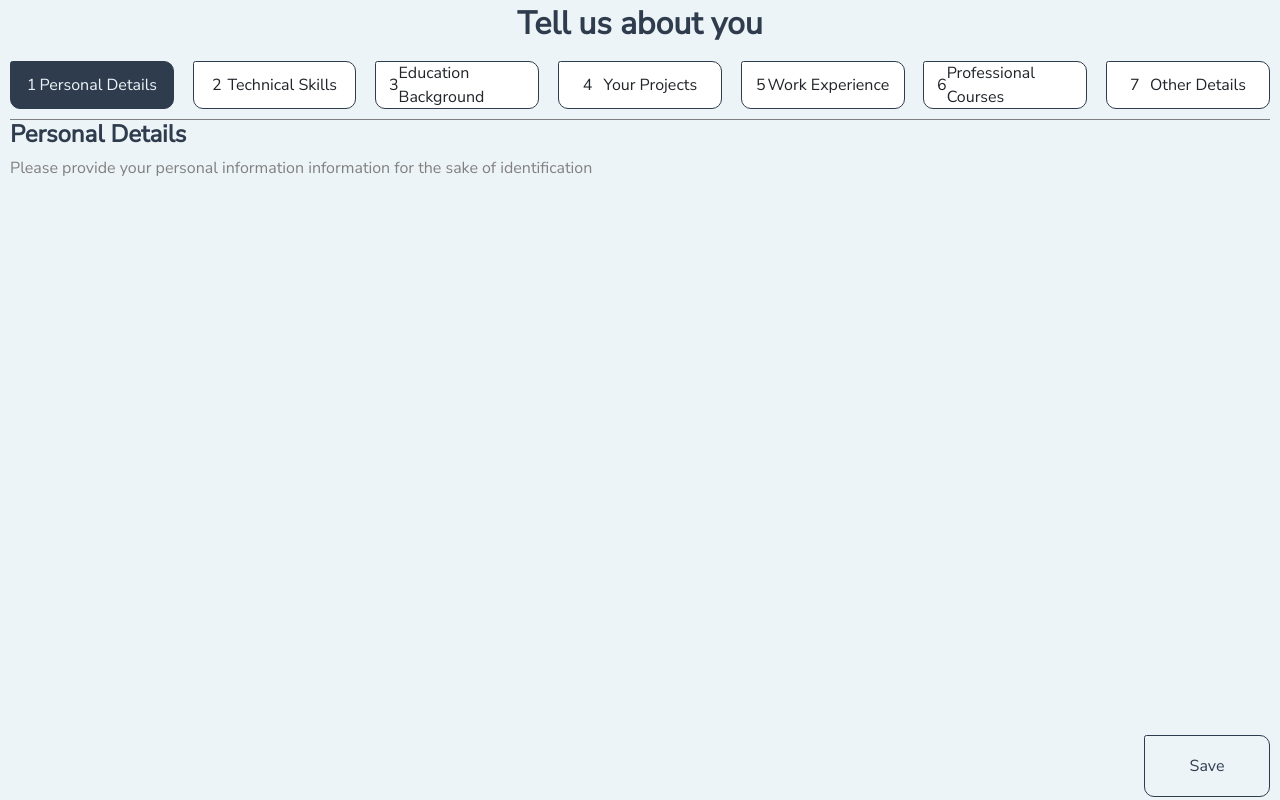
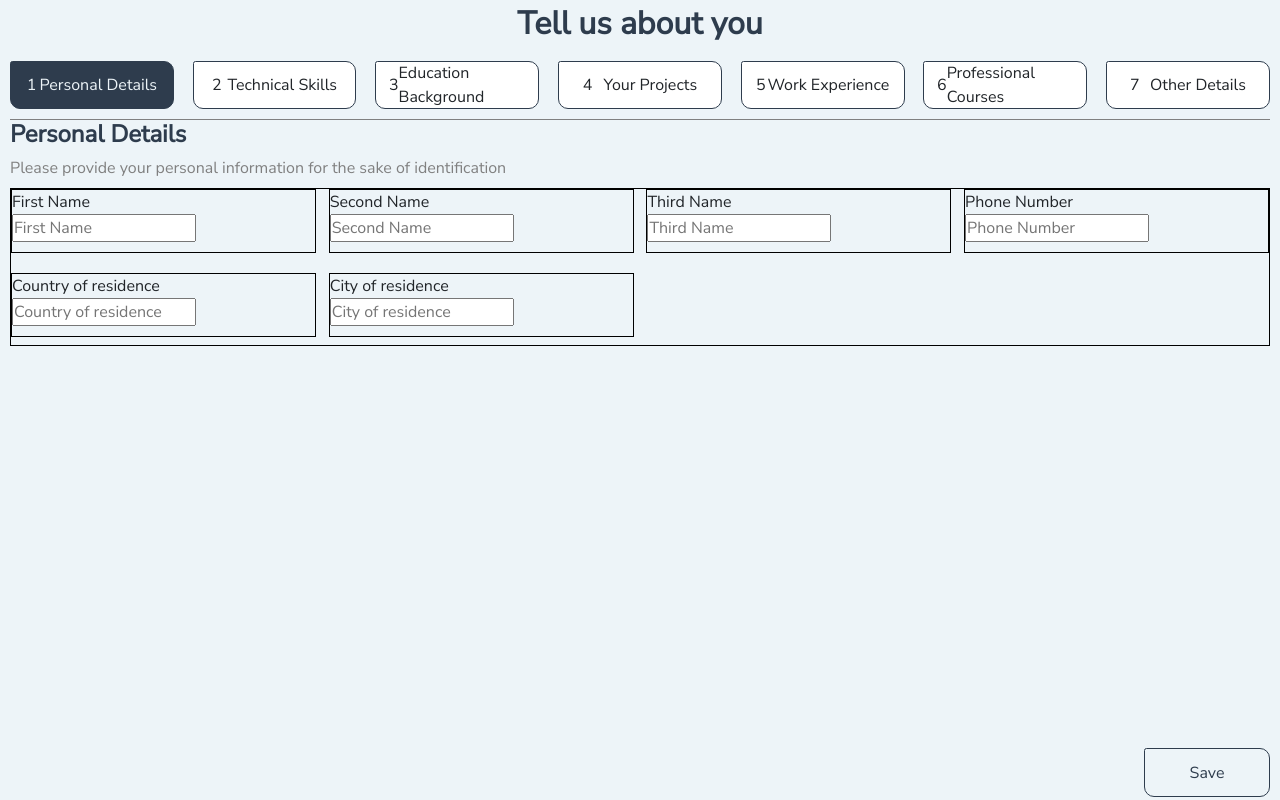
Before and after one commit to MokuaEnock/mboka, a React (Vite) app: page /seeker/signup in a window 1280 px wide. Built offline with nearby package versions, Linux system fonts and the light colour scheme; a small style sheet from the web is missing.

Commit message:
create teh structure of seeker container

```diff
--- a/src/Pages/seeker/signup/signup.css
+++ b/src/Pages/seeker/signup/signup.css
@@ -95,7 +95,7 @@
 }
 
 .seeker-ss-buttons {
-  height: 10%;
+  height: 8%;
   width: 100%;
   display: flex;
   flex-direction: row;
@@ -117,3 +117,18 @@
   background-color: var(--primary);
   color: var(--secondary);
 }
+
+.seeker-ss-conts-cont-text {
+  width: 100%;
+  height: max-content;
+  border: thin solid black;
+  display: grid;
+  grid-template-columns: repeat(4, 1fr);
+  column-gap: 1vw;
+  row-gap: 1.5vh;
+}
+
+.seeker-ss-conts-cont-text > label {
+  border: thin solid black;
+  height: 8vh;
+}
--- a/src/Pages/seeker/signup/signup.jsx
+++ b/src/Pages/seeker/signup/signup.jsx
@@ -91,12 +91,39 @@ export default function SeekerSignup() {
           <SeekerSectionHeader
             header={"Personal Details"}
             paragraph={
-              "Please provide your personal information information for the sake of identification "
+              "Please provide your personal information for the sake of identification "
             }
           />
 
-          <div className="seeker-ss-conts">
-            <span className="seeker-ss-conts-cont"></span>
+          <div className="seeker-ss-conts-cont-text">
+            <label>
+              <p>First Name</p>
+              <input placeholder="First Name" />
+            </label>
+            <label>
+              <p>Second Name</p>
+              <input type="text" placeholder="Second Name" />
+            </label>
+
+            <label>
+              <p>Third Name</p>
+              <input type="text" placeholder="Third Name" />
+            </label>
+
+            <label>
+              <p>Phone Number</p>
+              <input type="number" placeholder="Phone Number" />
+            </label>
+
+            <label>
+              <p>Country of residence</p>
+              <input type="text" placeholder="Country of residence" />
+            </label>
+
+            <label>
+              <p>City of residence</p>
+              <input type="text" placeholder="City of residence" />
+            </label>
           </div>
         </div>
         <div className="seeker-ss-buttons">
```
